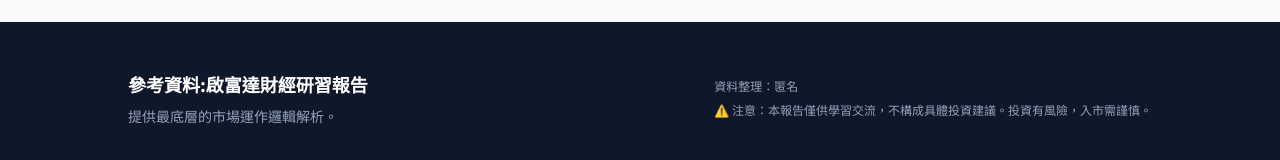
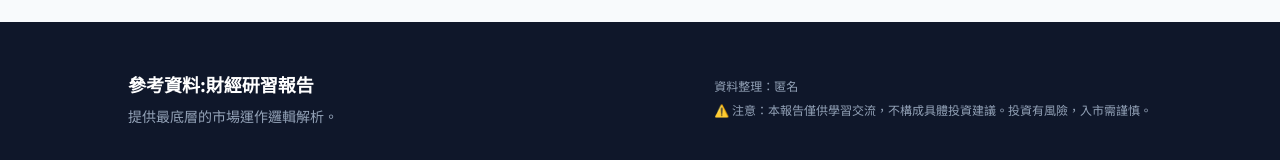
Before and after one commit to nike1112afmax/cfd-20260313, a plain HTML site: page index.html in a window 1280 px wide. Shown: the part 2977-3137 px from the top of the page. Drawn offline with nearby package versions, Linux system fonts and the light colour scheme.

Commit message:
Update index.html

```diff
--- a/index.html
+++ b/index.html
@@ -202,7 +202,7 @@
     <footer class="bg-slate-900 text-slate-400 py-12 px-6">
         <div class="max-w-5xl mx-auto flex flex-col md:flex-row justify-between items-center text-center md:text-left">
             <div class="mb-6 md:mb-0">
-                <div class="text-white font-bold text-lg mb-2">參考資料:啟富達財經研習報告</div>
+                <div class="text-white font-bold text-lg mb-2">參考資料:財經研習報告</div>
                 <p class="text-sm">提供最底層的市場運作邏輯解析。</p>
             </div>
             <div class="text-xs space-y-2">
```
